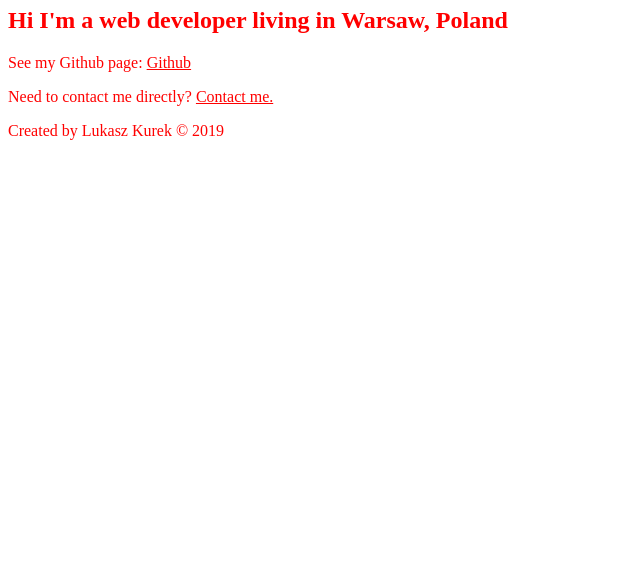
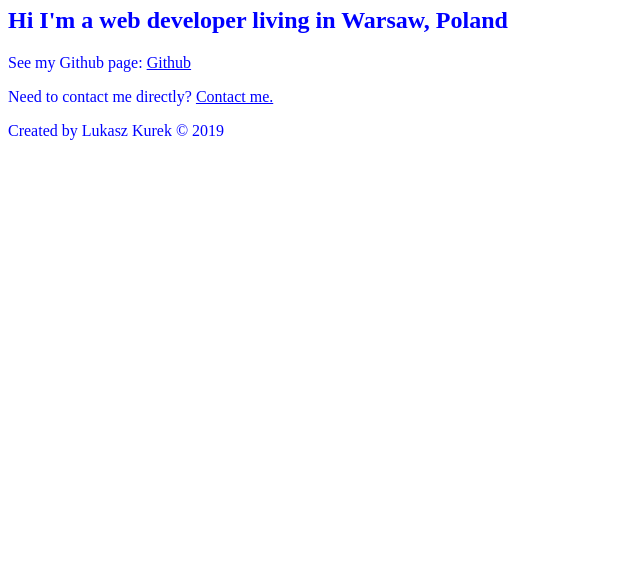
Before and after one commit to Lucascoorek/Gatsby-blog, a Gatsby site: page / in a window 1280 px wide. Shown: the part 225-800 px from the top of the page, without its empty margins (0-640 px from the left). Built offline with nearby package versions, Linux system fonts and the light colour scheme; Gatsby itself is replaced by a stand-in of ours.

Commit message:
scss setup

```diff
--- a/gatsby-config.js
+++ b/gatsby-config.js
@@ -5,5 +5,5 @@
  */
 
 module.exports = {
-  /* Your site config here */
+  plugins: [`gatsby-plugin-sass`],
 }
--- a/package.json
+++ b/package.json
@@ -15,6 +15,8 @@
   },
   "dependencies": {
     "gatsby": "^2.18.12",
+    "gatsby-plugin-sass": "^2.1.27",
+    "node-sass": "^4.13.0",
     "react": "^16.12.0",
     "react-dom": "^16.12.0"
   },
--- a/src/components/layout.js
+++ b/src/components/layout.js
@@ -1,7 +1,7 @@
 import React from "react"
 import Header from "./header"
 import Footer from "./footer"
-import "../styles/index.css"
+import "../styles/index.scss"
 
 const Layout = props => {
   return (
--- a/src/pages/about.js
+++ b/src/pages/about.js
@@ -1,6 +1,4 @@
 import React from "react"
-import Footer from "../components/footer"
-import Header from "../components/header"
 import Layout from "../components/layout"
 
 const AboutPage = () => {
--- a/src/pages/blog.js
+++ b/src/pages/blog.js
@@ -1,6 +1,4 @@
 import React from "react"
-import Footer from "../components/footer"
-import Header from "../components/header"
 import Layout from "../components/layout"
 
 const BlogPage = () => {
--- a/src/pages/index.js
+++ b/src/pages/index.js
@@ -9,7 +9,11 @@ const IndexPage = () => {
       <h2>Hi I'm a web developer living in Warsaw, Poland</h2>
       <p>
         See my Github page:{" "}
-        <a href="https://github.com/Lucascoorek" target="_blank">
+        <a
+          href="https://github.com/Lucascoorek"
+          target="_blank"
+          rel="noopener noreferrer"
+        >
           Github
         </a>
       </p>
--- /dev/null
+++ b/src/styles/index.scss
@@ -0,0 +1,3 @@
+* {
+  color: blue;
+}
```
Also changed, not shown: src/styles/index.css (deleted), 1 other file.
